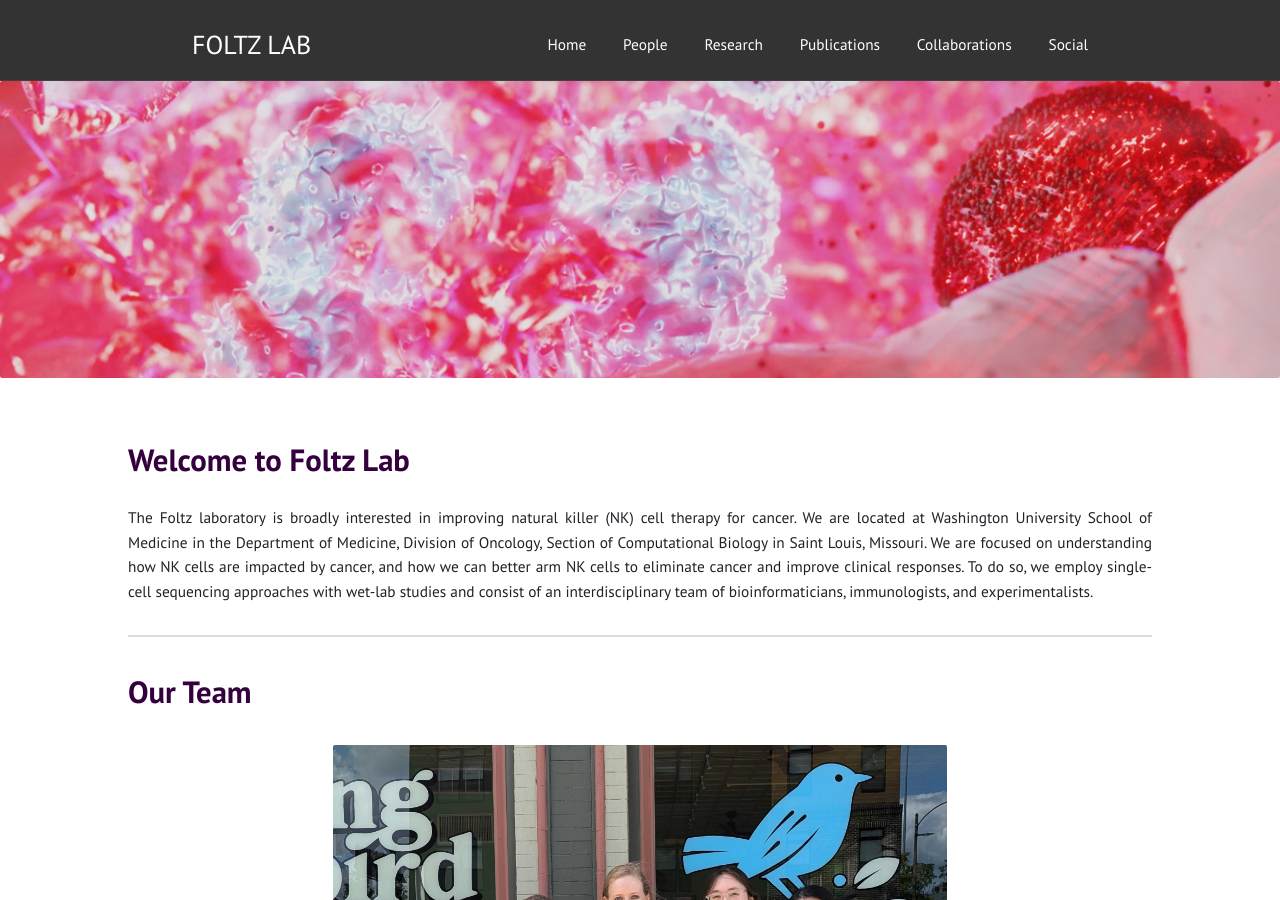
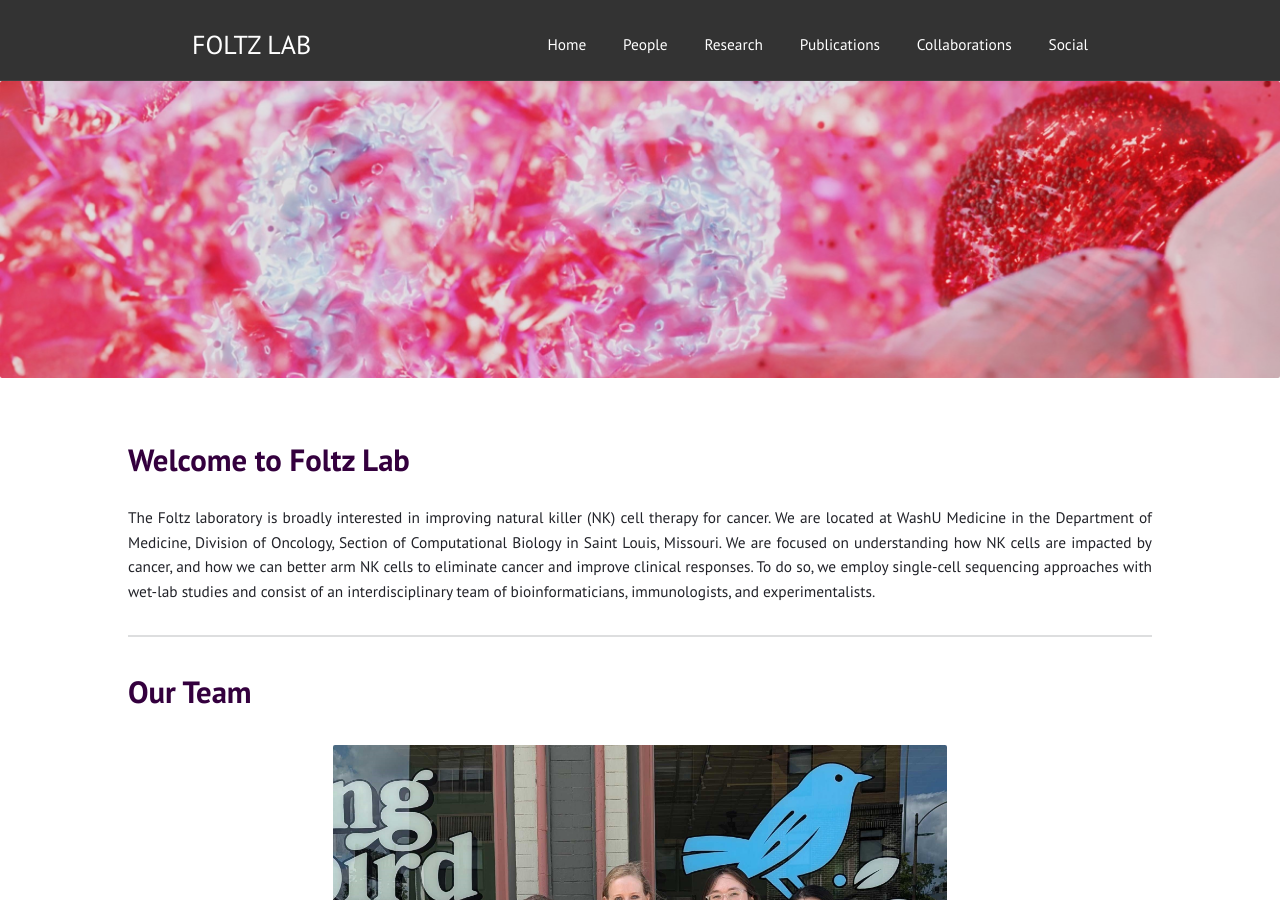
Before and after one commit to Foltz-Lab/Foltz-Lab.github.io, a Jekyll site: the page built from index.html, in a window 1280 px wide and 900 px high. Built offline with Jekyll 4.4.1, drawn with Linux system fonts in a browser that asks for light colours.

Commit message:
Update index.html

```diff
--- a/index.html
+++ b/index.html
@@ -14,7 +14,7 @@
 
   <h1 style="color: #34003e;" >Welcome to Foltz Lab</h1>
 
-  <p>The Foltz laboratory is broadly interested in improving natural killer (NK) cell therapy for cancer. We are located at Washington University School of Medicine in the Department of Medicine, Division of Oncology, Section of Computational Biology in Saint Louis, Missouri. We are focused on understanding how NK cells are impacted by cancer, and how we can better arm NK cells to eliminate cancer and improve clinical responses. To do so, we employ single-cell sequencing approaches with wet-lab studies and consist of an interdisciplinary team of bioinformaticians, immunologists, and experimentalists.</p>
+  <p>The Foltz laboratory is broadly interested in improving natural killer (NK) cell therapy for cancer. We are located at WashU Medicine in the Department of Medicine, Division of Oncology, Section of Computational Biology in Saint Louis, Missouri. We are focused on understanding how NK cells are impacted by cancer, and how we can better arm NK cells to eliminate cancer and improve clinical responses. To do so, we employ single-cell sequencing approaches with wet-lab studies and consist of an interdisciplinary team of bioinformaticians, immunologists, and experimentalists.</p>
 
   <hr>
 
```
